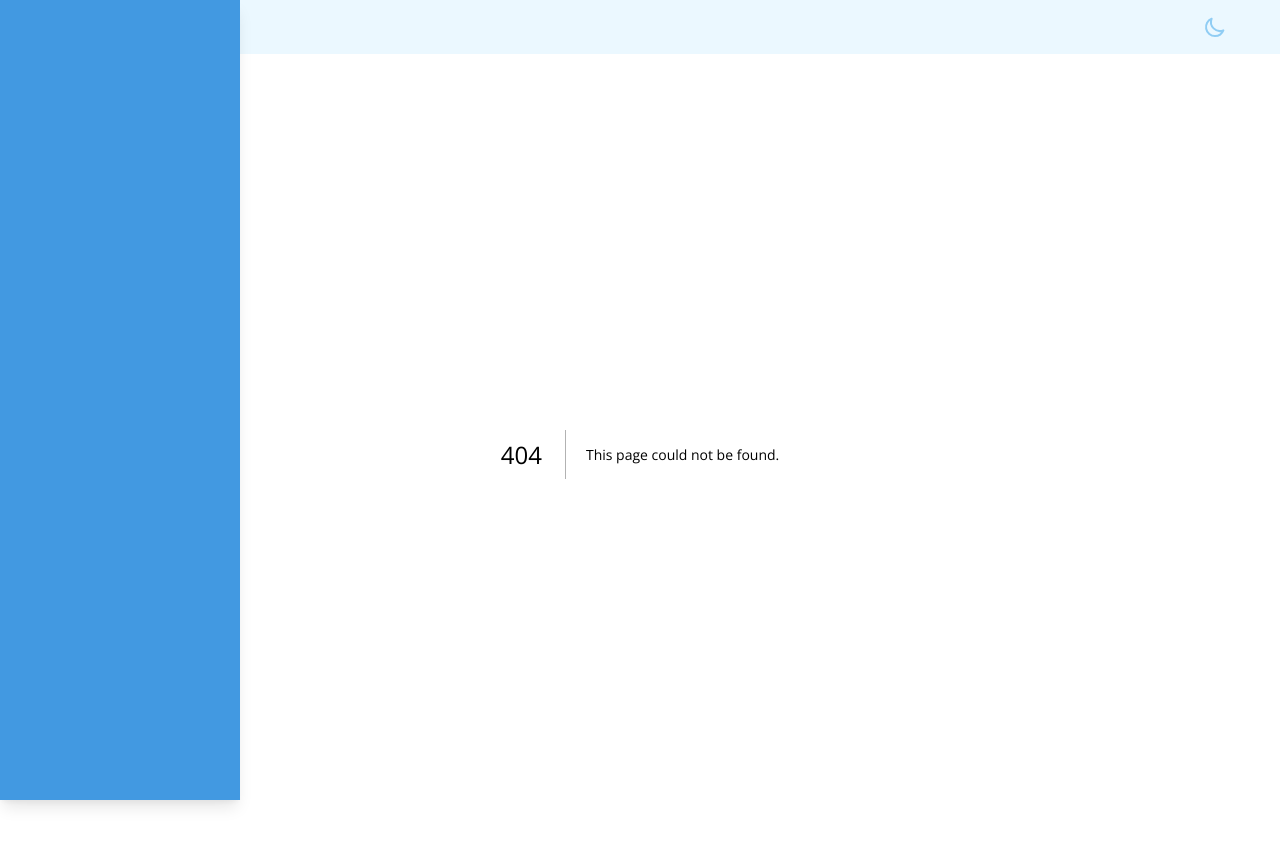
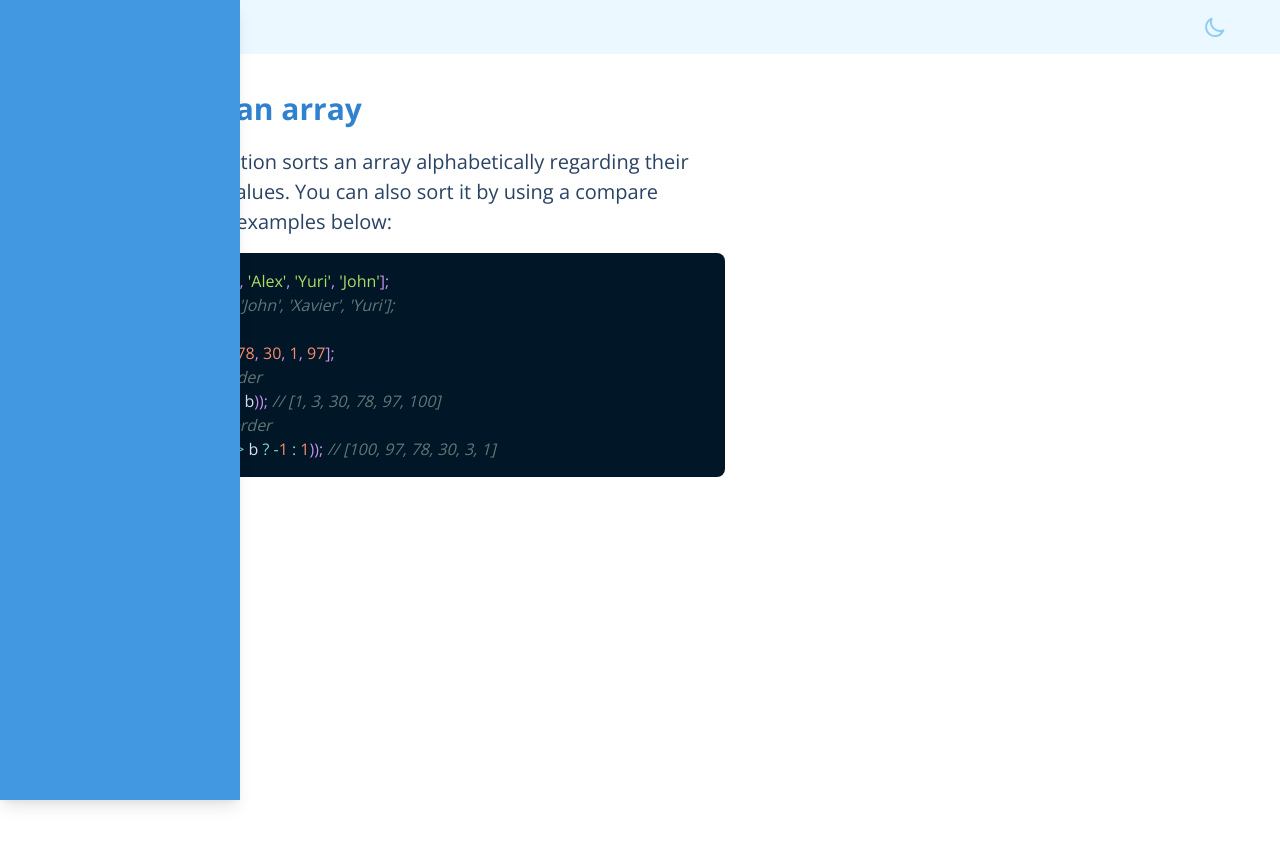
Before and after one commit to o-louis/CodeTips, a Next.js app: page /posts/arrays/how-to-sort-an-array in a window 1280 px wide. Before the commit this address had no page. Shown: the top 846 px of the page. After the commit the page ends 800 px from the top, so only its background shows below. Built offline with nearby package versions, Linux system fonts and the light colour scheme; what @tailwindcss/ui would draw is missing.

Commit message:
docs: How to sort an array

```diff
--- /dev/null
+++ b/pages/posts/arrays/how-to-sort-an-array/index.mdx
@@ -0,0 +1,20 @@
+import BlogPost from "../../../../components/BlogPost";
+import Code from "../../../../components/Code";
+
+export const meta = {
+  title: "How to sort an array",
+};
+
+export default ({ children }) => <BlogPost meta={meta}>{children}</BlogPost>;
+
+By default, [sort](https://developer.mozilla.org/en-US/docs/Web/JavaScript/Reference/Global_Objects/Array/sort) function sorts an array alphabetically regarding their UTF-16 code units values.
+You can also sort it by using a compare function.
+See some examples below:
+
+<Code>{`const names = ['Xavier', 'Alex', 'Yuri', 'John'];
+names.sort(); // ['Alex', 'John', 'Xavier', 'Yuri'];\n
+const points = [100, 3, 78, 30, 1, 97];
+// sort by ascending order
+points.sort((a, b) => (a - b)); // [1, 3, 30, 78, 97, 100]
+// sort by descending order
+points.sort((a, b) => (a > b ? -1 : 1)); // [100, 97, 78, 30, 3, 1]`}</Code>
```
